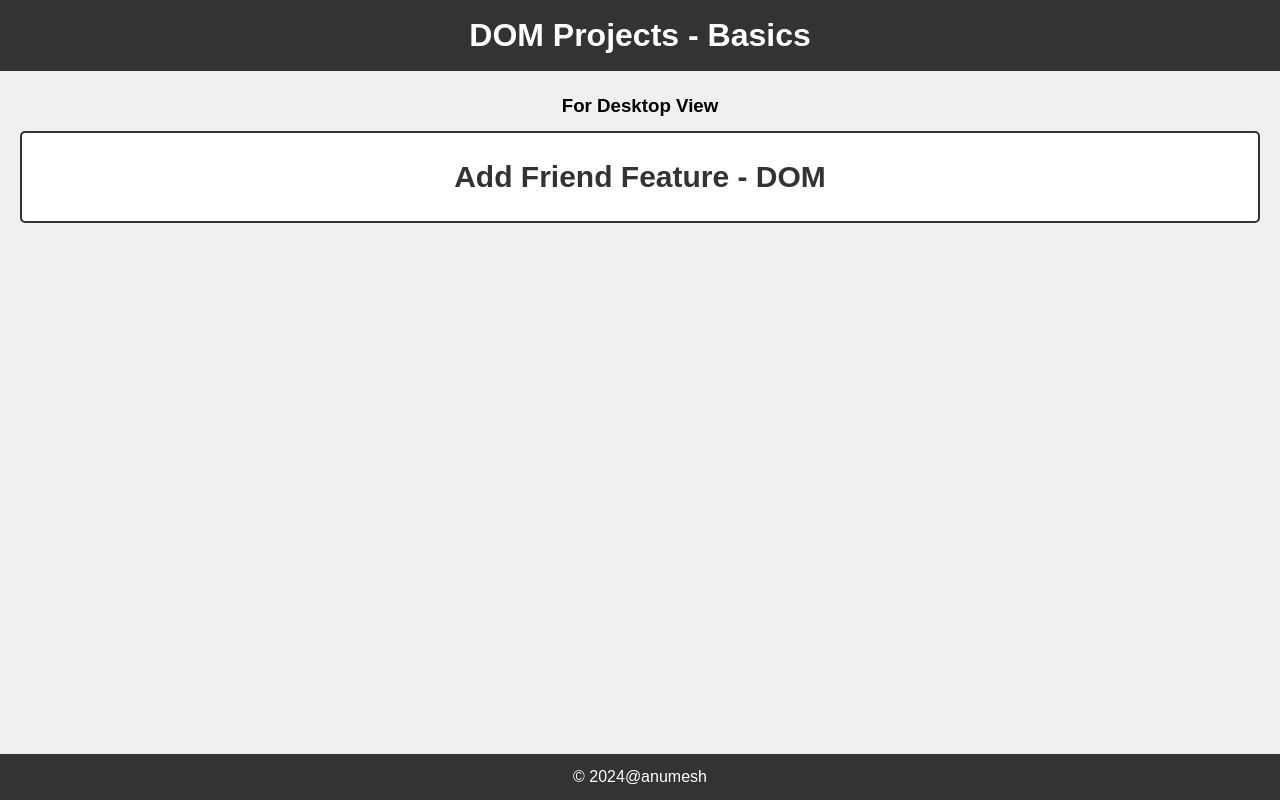
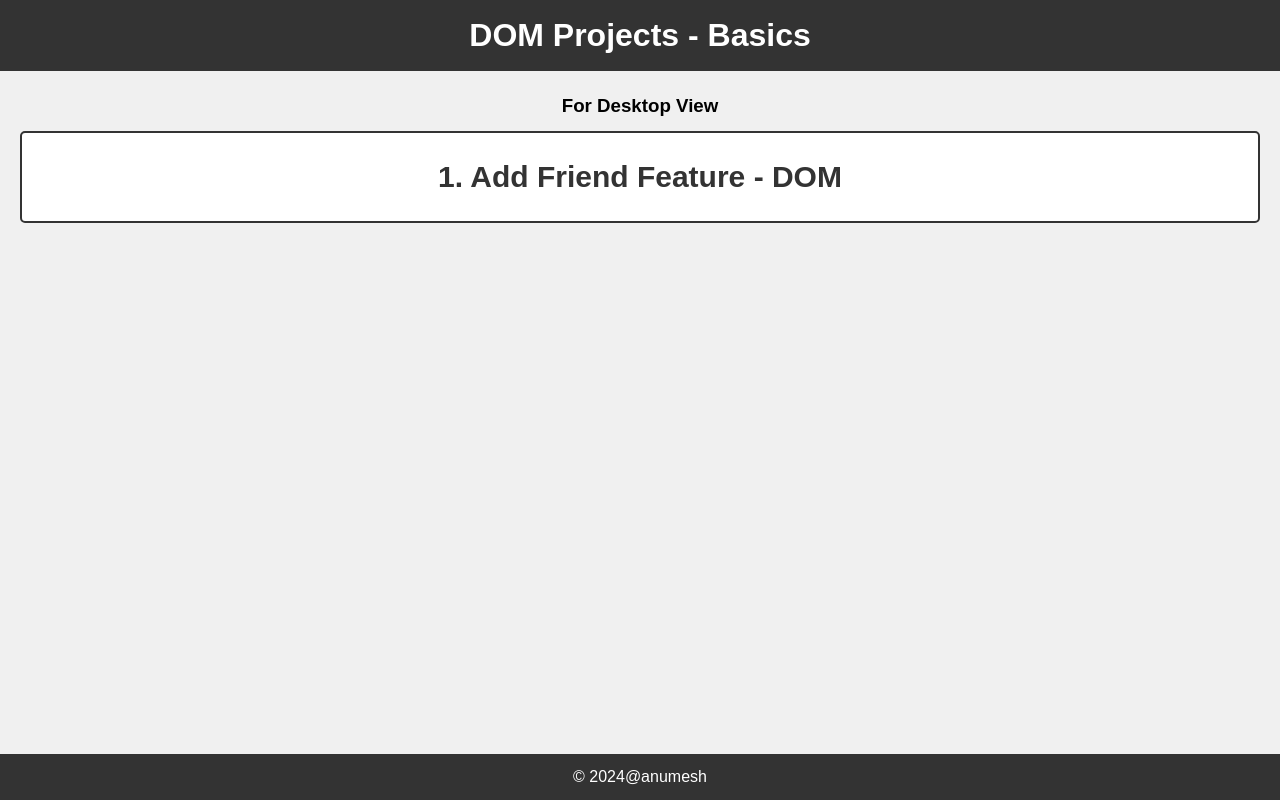
Before and after one commit to anumesh014/Resume, a plain HTML site: page DOM_Page.html in a window 1280 px wide. Drawn offline with Linux system fonts and the light colour scheme.

Commit message:
Update DOM_Page.html

```diff
--- a/DOM_Page.html
+++ b/DOM_Page.html
@@ -82,7 +82,7 @@
         <h3>For Desktop View</h3>
         <ul>
 
-            <li><a href="./addFriendFeature" target="_blank">Add Friend Feature - DOM</a></li>
+            <li><a href="./addFriendFeature" target="_blank">1. Add Friend Feature - DOM</a></li>
 
         </ul>
     </nav>
```
